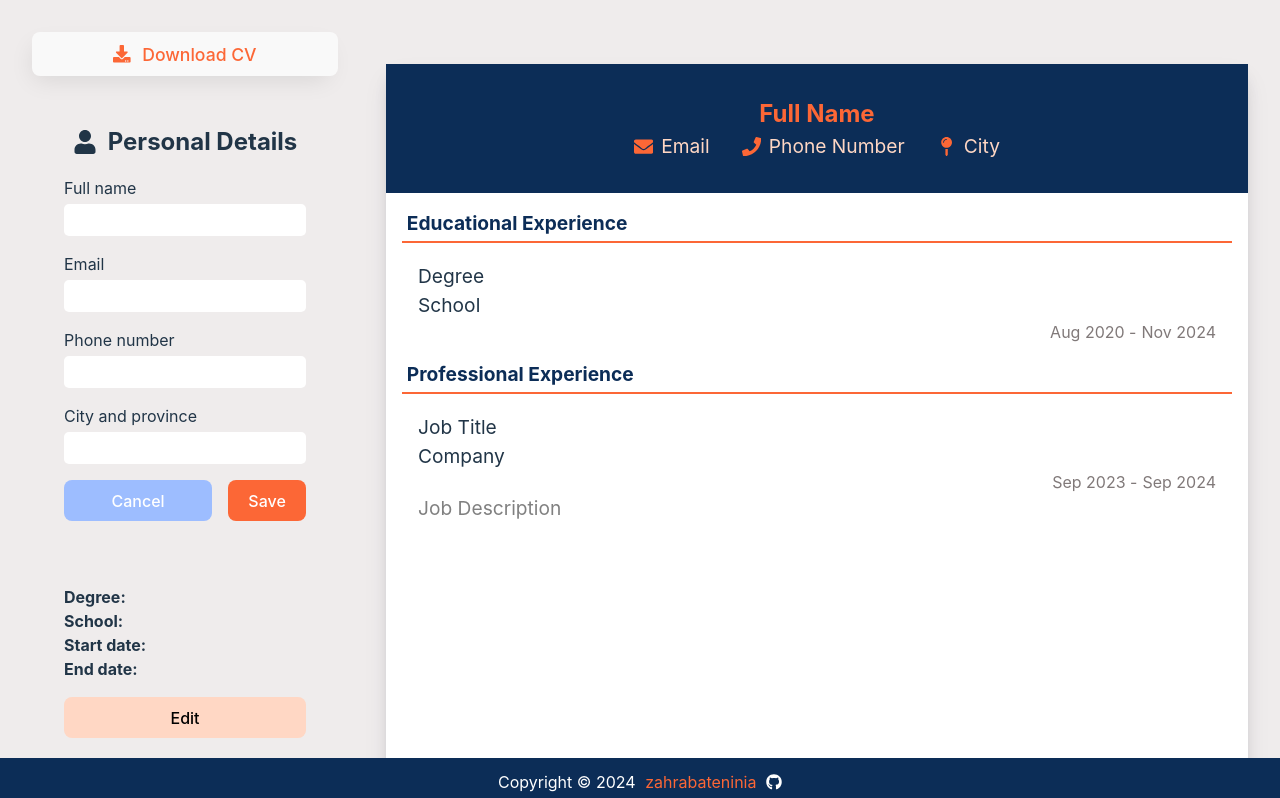
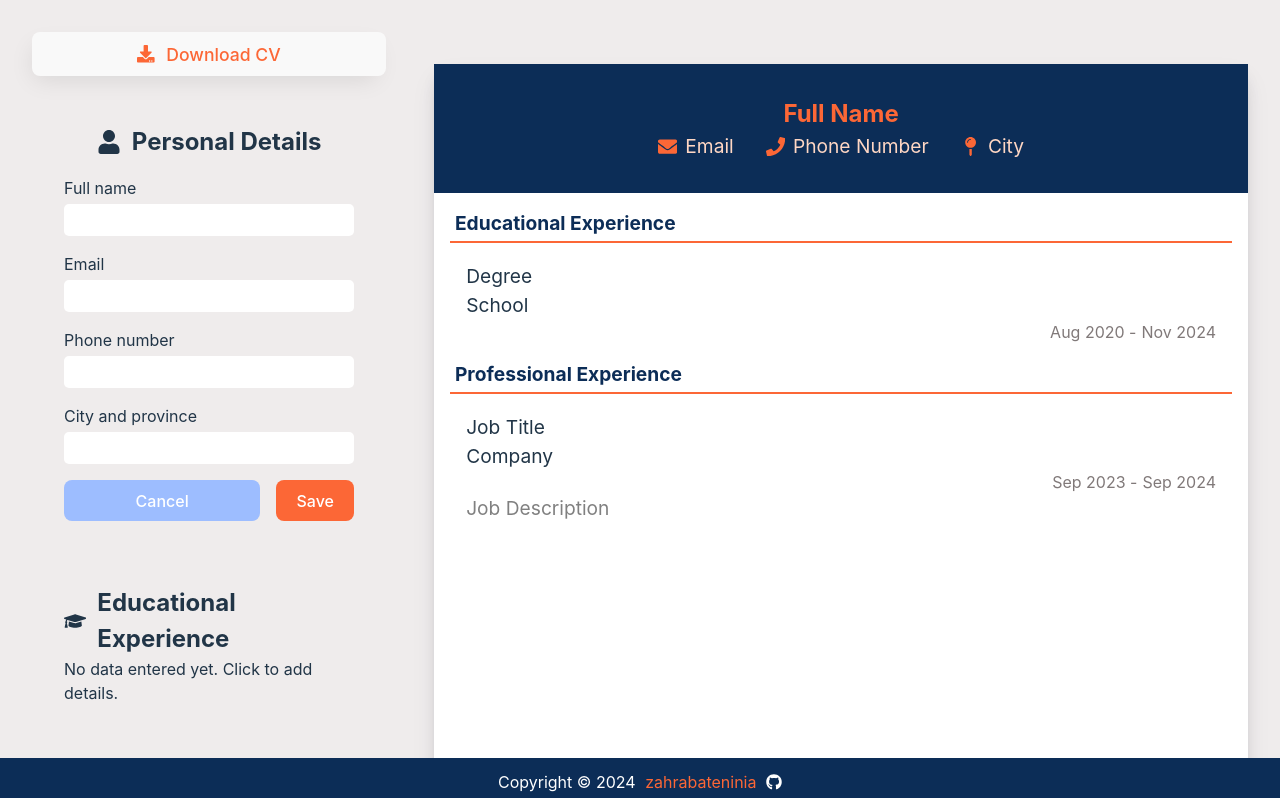
Before and after one commit to zahrabateninia/-CV-Application, a React (Vite) app in the folder CV-Application/: page / in a window 1280 px wide. Shown: the top 798 px of the page. Built offline with nearby package versions, Linux system fonts and the light colour scheme.

Commit message:
Display a clickable empty box when no form data is added yet.

```diff
--- a/CV-Application/src/components/SectionForm.jsx
+++ b/CV-Application/src/components/SectionForm.jsx
@@ -1,9 +1,14 @@
 import { React, useState } from 'react';
 import '../styles/forms.css';
 
-const SectionForm = ({ sectionTitle, initialValues, inputTypes, onFormSubmit, startEditing}) => {
+const SectionForm = ({ sectionTitle, initialValues, inputTypes, onFormSubmit, startEditing }) => {
   const [formData, setFormData] = useState(initialValues);
   const [isEditing, setIsEditing] = useState(startEditing);
+
+  // Helper function to check if the form data is empty
+  const isFormDataEmpty = () => {
+    return Object.values(formData).every((value) => value === '');
+  };
 
   const handleFormSubmit = (e) => {
     e.preventDefault();
@@ -30,19 +35,17 @@ const SectionForm = ({ sectionTitle, initialValues, inputTypes, onFormSubmit, st
     e.preventDefault();
     setFormData(initialValues);
     setIsEditing(false);
+  };
 
-  }
-
+  // Rendering logic using if-else
+  if (isEditing) {
     return (
-    <div className='form-section'>
-      {isEditing ? (
-        <>
+      <div className="form-section">
         <h2>{sectionTitle}</h2>
         <form onSubmit={handleFormSubmit}>
           {Object.keys(initialValues).map((key) => (
             <div key={key} className="form-group">
               <label htmlFor={key}>
-                  {/* Make the first letter of label capital and the rest of its letters will be attached to it */}
                 {key.charAt(0).toUpperCase() + key.slice(1)}
               </label>
               <input
@@ -56,26 +59,50 @@ const SectionForm = ({ sectionTitle, initialValues, inputTypes, onFormSubmit, st
             </div>
           ))}
           <div className="form-buttons">
-                <button className="cancel-btn" onClick={handleCancelClick}>Cancel</button>
-                <button className='save-btn' type='submit'>Save</button>
+            <button className="cancel-btn" onClick={handleCancelClick}>
+              Cancel
+            </button>
+            <button className="save-btn" type="submit">
+              Save
+            </button>
           </div>
         </form>
-        </>
-      ) : (
-        <>
-          {/* Display the data that was entered by the user */}
-          <div className='displayFormData'>
+      </div>
+    );
+  }
+
+  if (isFormDataEmpty()) {
+    return (
+      <div className="form-section">
+        <div className="empty-form-box" onClick={handleEditClick}>
+          <h2>{sectionTitle}</h2>
+          <p>No data entered yet. Click to add details.</p>
+        </div>
+      </div>
+    );
+  }
+
+  return (
+    <div className="form-section">
+      <div className="displayFormData">
         {Object.entries(formData).map(([key, value]) => (
           <p key={key}>
             <strong>{key.charAt(0).toUpperCase() + key.slice(1)}:</strong> {value}
           </p>
         ))}
       </div>
-          <button className='edit-btn' onClick={handleEditClick}>Edit</button>
-        </>
-      )}
+      <button className="edit-btn" onClick={handleEditClick}>
+        Edit
+      </button>
     </div>
   );
-}
+};
 
 export default SectionForm;
+
+
+// // Conditional rendering of components:
+
+// //  If no data is added yet => show a box with form title, when clicked go on editing mode
+// //  If data is added => show a summary of data and edit button
+// //  If editing mode => show the form with save and cancel button
```
Also changed, not shown: CV-Application/src/components/SaveCVAsPdf.jsx (line endings or trailing spaces). Lines whose indentation alone changed are shown as unchanged.
